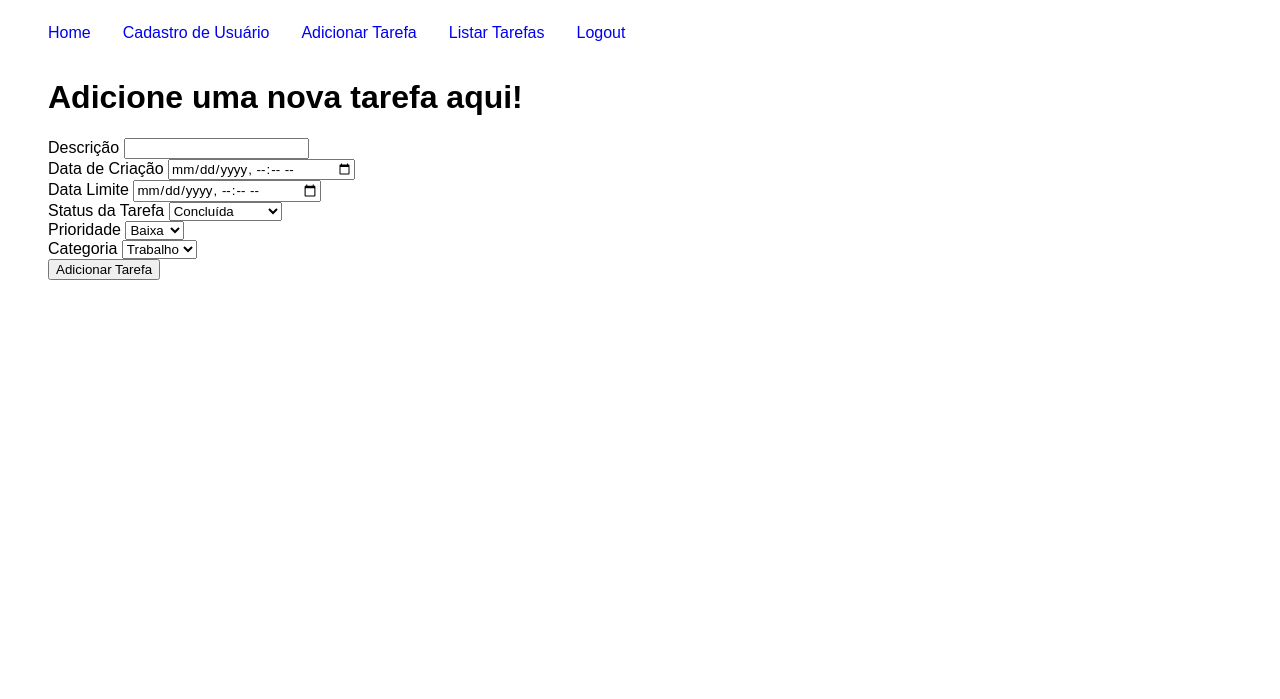
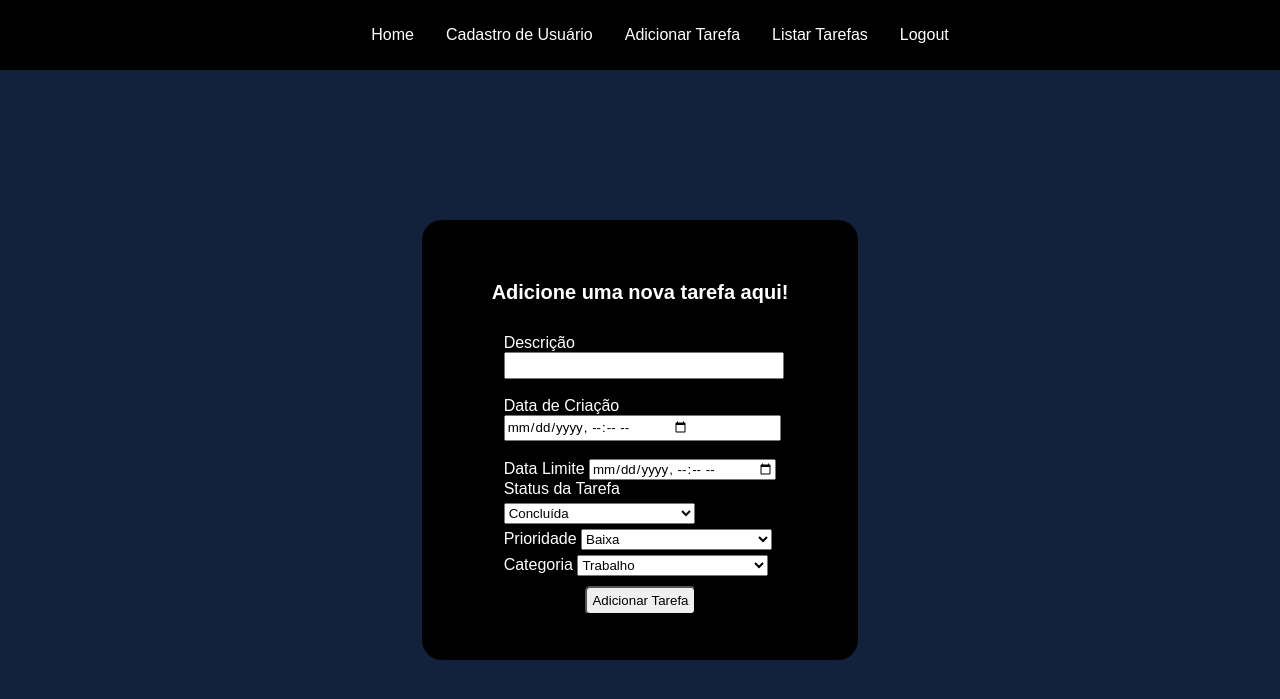
Before and after one commit to camille-eloah/gerenciador-de-tarefas, a Flask app: page /add_trf in a window 1280 px wide. Shown: the top 699 px of the page. Run offline with Flask 3, Linux system fonts and the light colour scheme; the visitor is signed in with stand-in values (Sample User, id 1); data that the repository does not hold is empty.

Commit message:
Incrementando css

```diff
--- a/app/static/styles.css
+++ b/app/static/styles.css
@@ -1,7 +1,14 @@
 * {
     font-family: Arial, Helvetica, sans-serif;
+    margin: 0px;
+
+
 }
 
+body {
+    color: white;
+    background-color: #14213d;
+}
 
 table {
     width: 95%;
@@ -13,12 +20,19 @@ th, td {
     padding: 8px;
 }
 th {
-    background-color: #f2f2f2;
+    background-color: rgb(0, 0, 0);
+    color: white;
 }
 
 .navbar {
     display: flex;
     align-items: center;
+    background-color: rgb(0, 0, 0);
+
+    color: rgb(255, 255, 255);
+    padding: 0px;
+    height: 70px;
+    justify-content: center;
 
 }
 
@@ -30,8 +44,138 @@ th {
 
         li a {
             text-decoration: none;
+            color: rgb(255, 255, 255);
         }
 
 .content {
-    margin-left: 40px;
+    display: flex;
+    flex-direction: column;
+    align-items: center;
+    margin-top: 150px;
+
+
 }
+
+button {
+    color: black;
+}
+
+#form_cd {
+    color: white;
+    background-color: rgb(0, 0, 0);
+    padding: 50px;
+    height: 200px;
+    display: flex;
+    width: 200px;
+    border-radius: 20px;
+    flex-direction: column;
+    justify-content: center;
+    align-items: center;
+}
+
+#form_atlz {
+    color: white;
+    background-color: rgb(0, 0, 0);
+    padding: 50px;
+    height: 200px;
+    display: flex;
+    width: 220px;
+    border-radius: 20px;
+    flex-direction: column;
+    justify-content: center;
+    align-items: center;
+}
+
+
+#form_cd h1 {
+    margin-bottom: 30px;
+    font-size: 25px;
+
+}
+
+#form_add h1 {
+    margin-bottom: 30px;
+    font-size: 20px;
+
+}
+
+#cadastro {
+    display: flex;
+    width: 100%;
+    height: 10%;
+}
+
+#add {
+    display: flex;
+    width: 100%;
+    height: 8%;
+
+}
+
+#atlz {
+    display: flex;
+    width: 100%;
+    height: 8%;
+
+
+}
+
+
+#login {
+    display: flex;
+    width: 100%;
+    height: 15%;
+}
+
+#botao {
+    display: flex;
+    margin-left: 30%;
+    width: 40%;
+    border-radius: 5px;
+
+
+}
+
+#botao_add{
+    display: flex;
+    margin-left: 30%;
+    margin-top: 10px;
+    padding: 5px;
+    border-radius: 5px;
+}
+
+#botao_atlz{
+    display: flex;
+    margin-left: 20%;
+    margin-top: 10px;
+    padding: 5px;
+    border-radius: 5px;
+}
+
+#form_add {
+    color: white;
+    background-color: rgb(0, 0, 0);
+    padding: 70px;
+    height: 300px;
+    display: flex;
+    border-radius: 20px;
+    flex-direction: column;
+    justify-content: center;
+    align-items: center;
+}
+
+
+#status, #categoria, #prioridade {
+    width: 70%;
+    height: 8%;
+    margin-top: 5px;
+}
+
+#h1_listar, #tarefas{
+    margin-bottom: 20px;
+}
+
+#form_atlz h1{
+    font-size: 20px;
+    padding-bottom: 15px;
+}
--- a/app/templates/add_trf.html
+++ b/app/templates/add_trf.html
@@ -4,14 +4,15 @@
 
 {% block content %}
 <div class="content">
+    <div id="form_add">
         <h1>Adicione uma nova tarefa aqui!</h1>
         <form action="{{url_for('add_trf')}}" method="POST">
 
             <label for="desc">Descrição</label>
-        <input type="text" name="desc" required><br>
+            <input type="text" name="desc" required id="add"><br>
 
             <label for="data_criacao">Data de Criação</label>
-        <input type="datetime-local" name="data_criacao" required><br>
+            <input type="datetime-local" id="add" name="data_criacao" required><br>
 
             <label for="data_limite">Data Limite</label>
             <input type="datetime-local" name="data_limite" required><br>
@@ -37,8 +38,9 @@
                 <option value="Pessoal">Pessoal</option>
             </select><br>
 
-        <button type="submit">Adicionar Tarefa</button>
+            <button type="submit" id="botao_add">Adicionar Tarefa</button>
 
         </form>
     </div>
+</div>
 {% endblock %}
--- a/app/templates/index.html
+++ b/app/templates/index.html
@@ -9,6 +9,7 @@
     {% else %}
         <h1>Bem-vindo a Página Inicial, visitante!</h1>
     {% endif %}
+    <br>
     <h3>Selecione o link e seja redirecionado para a página desejada.</h3>
     </div>
 
--- a/app/templates/listar_trf.html
+++ b/app/templates/listar_trf.html
@@ -4,7 +4,7 @@
 
 {% block content %}
 <div class="content">
-    <h1>Liste suas tarefas aqui!</h1>
+    <h1 id="h1_listar">Liste suas tarefas aqui!</h1>
 
     <form action="{{ url_for('listar_trf') }}" method="POST">
         <label for="tarefas">Filtros para tarefas:</label>
```
Also changed, not shown: app/templates/atualizar_trf.html (+10 -6 lines), app/templates/cadastro.html (+7 -5 lines), app/templates/login.html (+10 -8 lines). Lines whose indentation alone changed are shown as unchanged.
